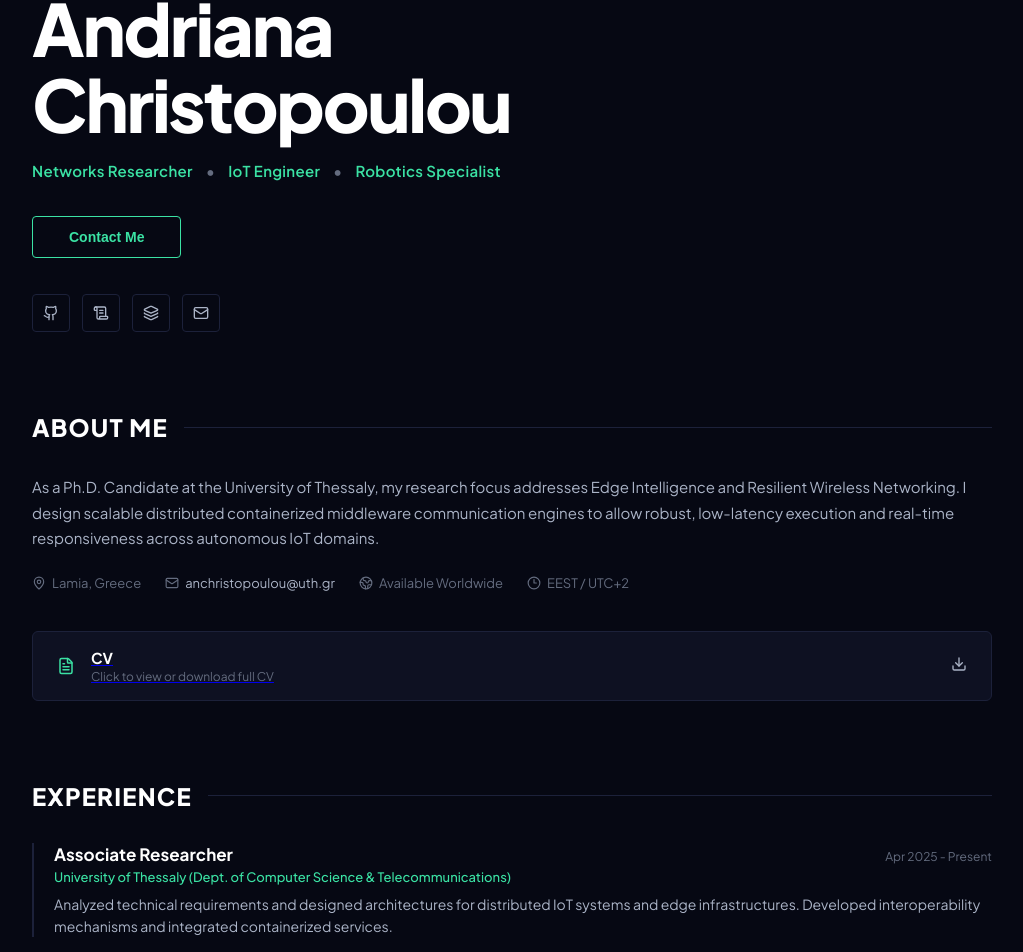
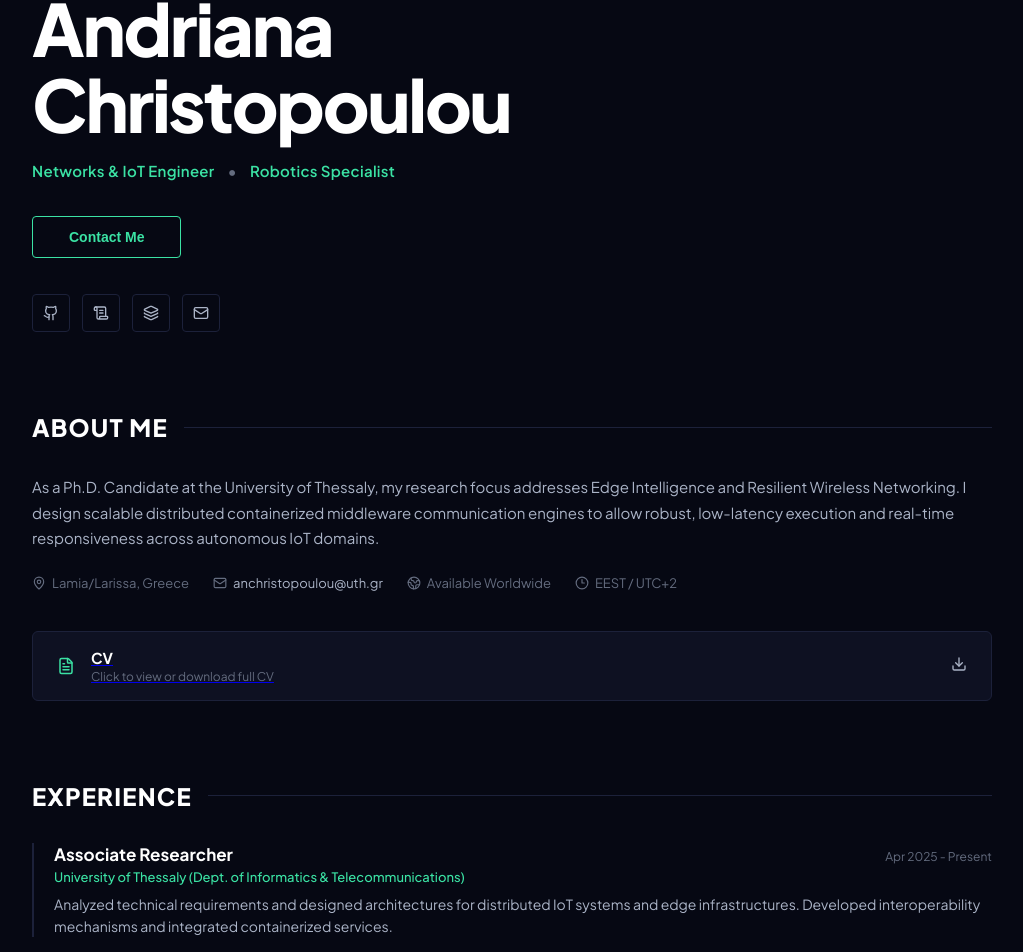
Before and after one commit to losandriana/bio, a React (Vite) app: page / in a window 1280 px wide. Shown: the part 170-1122 px from the top of the page, without its empty margins (128-1151 px from the left). Built offline with nearby package versions, Linux system fonts and the light colour scheme.

Commit message:
Update main.jsx

```diff
--- a/src/main.jsx
+++ b/src/main.jsx
@@ -32,7 +32,7 @@ const navItems = [
 
 const experienceGroups = [
   {
-    company: "University of Thessaly (Dept. of Computer Science & Telecommunications)",
+    company: "University of Thessaly (Dept. of Informatics & Telecommunications)",
     role: "Associate Researcher",
     date: "Apr 2025 - Present",
     details: "Analyzed technical requirements and designed architectures for distributed IoT systems and edge infrastructures. Developed interoperability mechanisms and integrated containerized services."
@@ -134,7 +134,7 @@ function App() {
               Andriana<br />Christopoulou
             </h1>
             <p className="static-role-subline">
-              Networks Researcher <span>•</span> IoT Engineer <span>•</span> Robotics Specialist
+              Networks & IoT Engineer <span>•</span> Robotics Specialist
             </p>
             <div className="hero-cta-row">
               <button className="cta-primary-btn" onClick={() => handleScroll("contact")}>
@@ -159,7 +159,7 @@ function App() {
             As a Ph.D. Candidate at the University of Thessaly, my research focus addresses Edge Intelligence and Resilient Wireless Networking. I design scalable distributed containerized middleware communication engines to allow robust, low-latency execution and real-time responsiveness across autonomous IoT domains.
           </p>
           <div className="quick-specs-grid">
-            <span><MapPin size={14} /> Lamia, Greece</span>
+            <span><MapPin size={14} /> Lamia/Larissa, Greece</span>
             <span><Mail size={14} /> <a href="mailto:anchristopoulou@uth.gr" className="inline-email-link">anchristopoulou@uth.gr</a></span>
             <span><Globe2 size={14} /> Available Worldwide</span>
             <span><Clock3 size={14} /> EEST / UTC+2</span>
```
